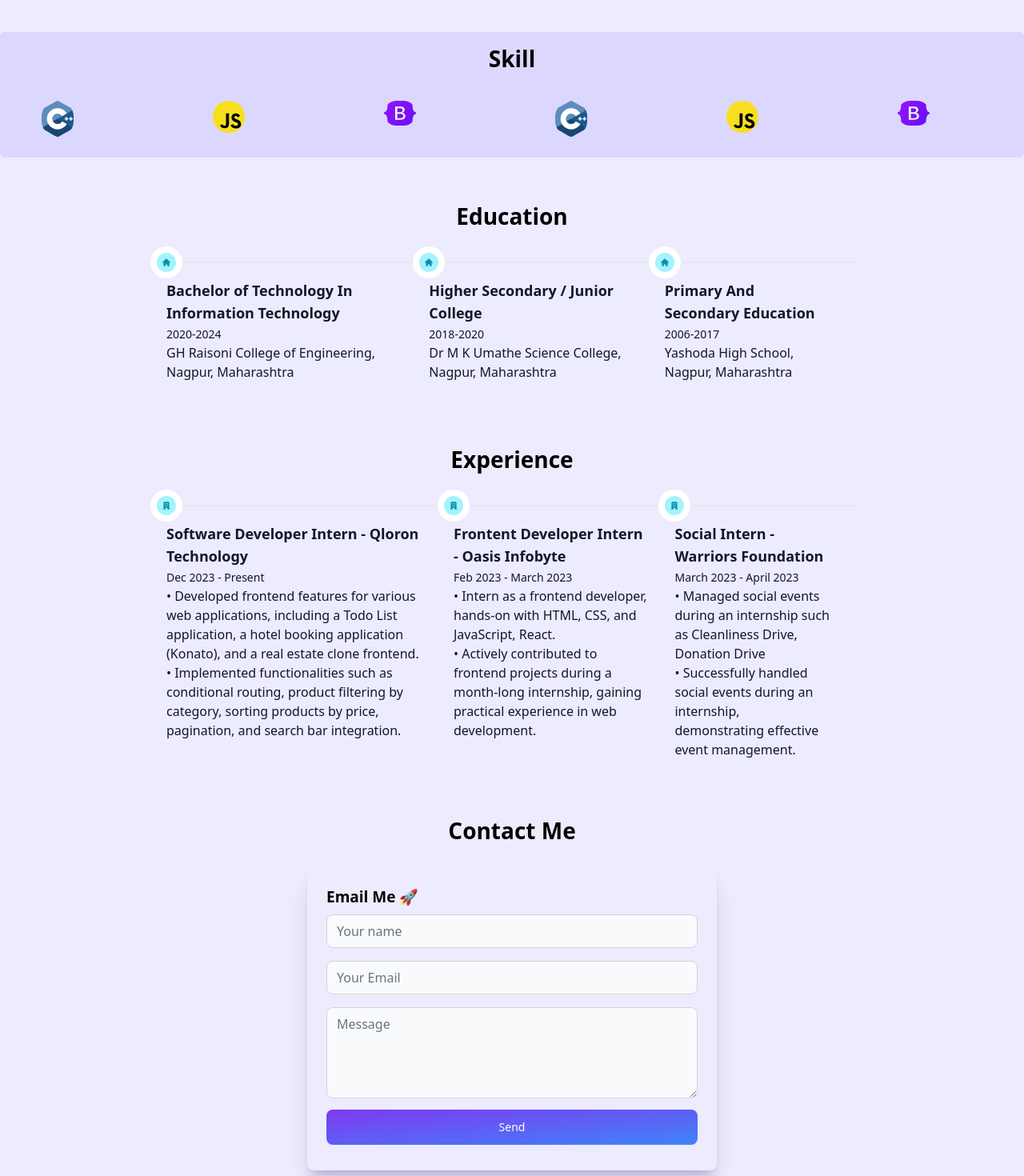
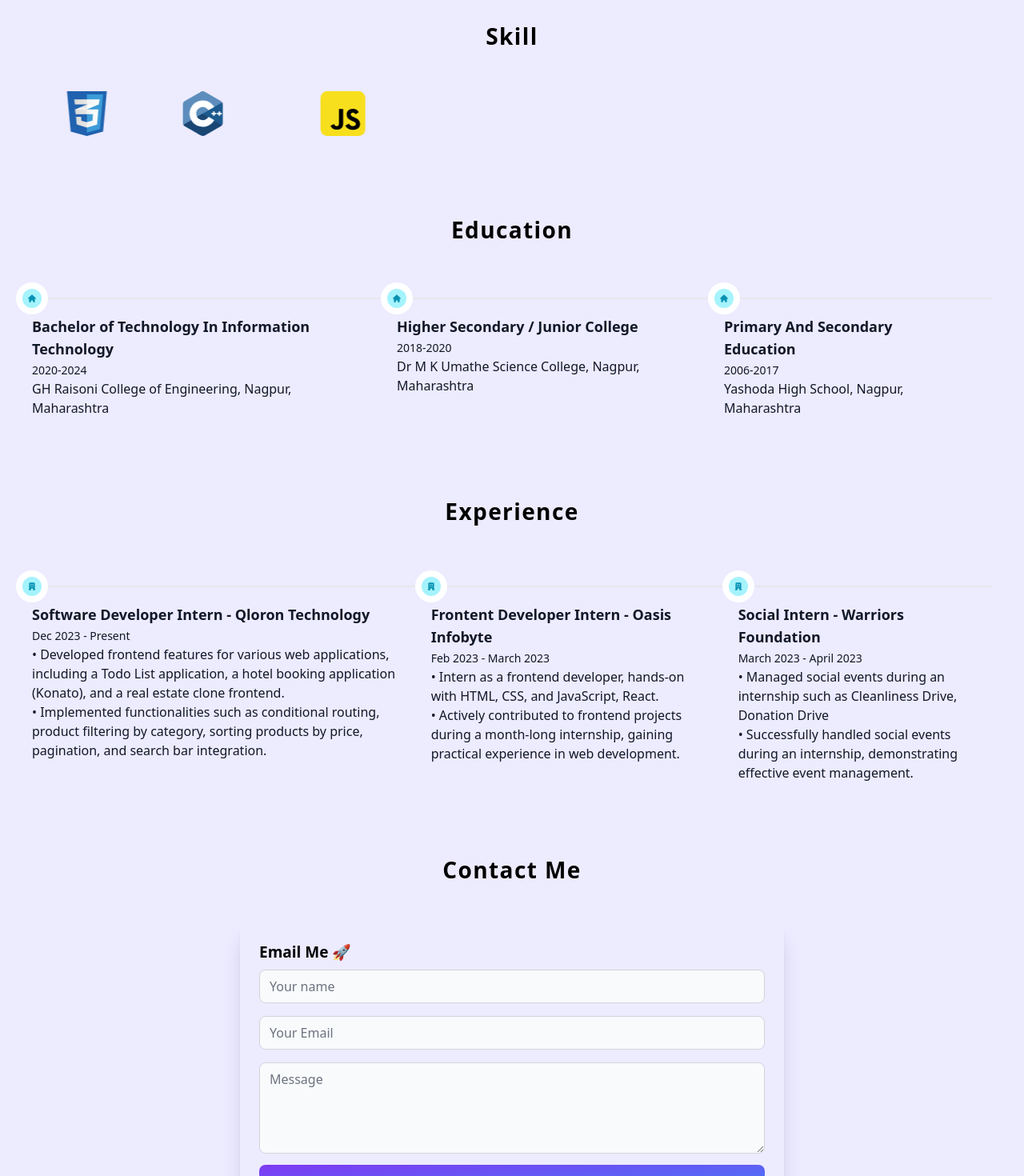
Before and after one commit to rohitselokar15/portfolio-rohit-selokar, a React (Vite) app: page / in a window 1280 px wide. Shown: the part 1100-2570 px from the top of the page at 80% size. Built offline with nearby package versions, Linux system fonts and the light colour scheme.

Commit message:
code update

```diff
--- a/src/App.jsx
+++ b/src/App.jsx
@@ -12,7 +12,7 @@ import Project from "./components/Project";
 const App = () => {
 
   return (
-    <div className="bg-purple-100 dark:bg-black">
+    <div className=" bg-purple-100 dark:bg-black">
       {/* <BrowserRouter> */}
         <Navbar />
         <Home />
--- /dev/null
+++ b/src/app.css
@@ -0,0 +1,25 @@
+@keyframes slideRight {
+    from {
+      transform: translateX(-100%);
+    }
+    to {
+      transform: translateX(100%);
+    }
+  }
+
+  .animate-slide-Right {
+    animation: slideRight 30s linear infinite;
+  }
+
+  @keyframes slideLeft {
+    from {
+      transform: translateX(100%);
+    }
+    to {
+      transform: translateX(-100%);
+    }
+  }
+
+  .animate-slide-Left {
+    animation: slideLeft 30s linear infinite;
+  }
--- a/src/components/Contact.jsx
+++ b/src/components/Contact.jsx
@@ -25,14 +25,14 @@ const Contact = () => {
   return (
     <form
       id="contact"
-      className="mb-8 mx-8 p-0 py-2 md:mx-28 lg:mx-[25%] xl:mx-[30%]"
+      className="mx-4 lg:mx-40 xl:mx-[300px] mb-8 p-0 py-2 "
       ref={form}
       onSubmit={sendEmail}
       data-aos="fade-up"
       data-aos-duration="800"
     >
-      <div className="flex justify-center ">
-        <p className=" group text-black text-[28px] font-semibold my-1 transition-all duration-300 ease-in-out">
+      <div className="flex justify-center">
+        <p className=" group text-black text-[28px] font-bold tracking-wider my-6 transition-all duration-300 ease-in-out">
           <span
             className="p-2 bg-left-bottom bg-gradient-to-r from-purple-500 to-purple-900 bg-[length:0%_5px] bg-no-repeat
           group-hover:bg-[length:100%_4px] cursor-pointer transition-all duration-700 ease-out dark:text-white"
--- a/src/components/Education.jsx
+++ b/src/components/Education.jsx
@@ -5,9 +5,9 @@ import { HiHome } from "react-icons/hi";
 
 const Education = () => {
   return (
-    <div id="education" className="my-12 mx-14 md:mx-22 lg:mx-36 xl:mx-52">
-      <div className="flex justify-center mb-8">
-        <p className=" group text-black text-[28px] font-semibold my-1 transition-all duration-300 ease-in-out">
+    <div id="education" className="container xl:mx-auto max-w-7xl mt-6">
+      <div className="flex justify-center">
+        <p className=" group text-black text-[28px] my-16 font-bold transition-all duration-300 ease-in-out tracking-wider">
           <span
             className=" p-2 bg-left-bottom bg-gradient-to-r from-purple-500 to-purple-900 bg-[length:0%_5px] bg-no-repeat
           group-hover:bg-[length:100%_4px] cursor-pointer transition-all duration-700 ease-out dark:text-white"
@@ -16,7 +16,7 @@ const Education = () => {
           </span>
         </p>
       </div>
-      <Timeline horizontal>
+      <Timeline horizontal className="mx-10">
         <Timeline.Item>
           <Timeline.Point icon={HiHome} />
           <Timeline.Content className=" border-purple-900 border-l-2 pl-2 p-2 md:border-none md:pl-0">
--- a/src/components/Experience.jsx
+++ b/src/components/Experience.jsx
@@ -5,9 +5,9 @@ import { HiOfficeBuilding } from "react-icons/hi";
 
 const Experience = () => {
   return (
-    <div id="experience" className="my-8 mx-14 md:mx-22 lg:mx-36 xl:mx-52">
+    <div id="experience" className="container xl:mx-auto max-w-7xl my-8">
       <div className="flex justify-center mb-8">
-        <p className=" group text-black text-[28px] font-semibold my-1 transition-all duration-300 ease-in-out">
+        <p className=" group text-black text-[28px] font-bold my-10 transition-all duration-300 ease-in-out tracking-wider">
           <span
             className=" p-2 bg-left-bottom bg-gradient-to-r from-purple-500 to-purple-900 bg-[length:0%_5px] bg-no-repeat
           group-hover:bg-[length:100%_4px] cursor-pointer transition-all duration-700 ease-out dark:text-white"
@@ -16,7 +16,7 @@ const Experience = () => {
           </span>
         </p>
       </div>
-      <Timeline horizontal>
+      <Timeline horizontal className="mx-10">
         <Timeline.Item>
           <Timeline.Point icon={HiOfficeBuilding} />
           <Timeline.Content className=" border-purple-900 border-l-2 pl-2 p-2 md:border-none md:pl-0">
@@ -63,22 +63,21 @@ const Experience = () => {
           </Timeline.Content>
         </Timeline.Item>
 
-
         <Timeline.Item>
           <Timeline.Point icon={HiOfficeBuilding} />
           <Timeline.Content className=" border-purple-900 border-l-2 pl-2 p-2 md:border-none md:pl-0">
-            <Timeline.Title>
-              Social Intern - Warriors Foundation
-            </Timeline.Title>
+            <Timeline.Title>Social Intern - Warriors Foundation</Timeline.Title>
             <Timeline.Time className="text-gray-900">
               March 2023 - April 2023
             </Timeline.Time>
             <Timeline.Body className="text-gray-900">
               <p>
-              • Managed social events during an internship such as Cleanliness Drive, Donation Drive
+                • Managed social events during an internship such as Cleanliness
+                Drive, Donation Drive
               </p>
               <p>
-              • Successfully handled social events during an internship, demonstrating effective event management.
+                • Successfully handled social events during an internship,
+                demonstrating effective event management.
               </p>
             </Timeline.Body>
           </Timeline.Content>
--- a/src/components/Home.jsx
+++ b/src/components/Home.jsx
@@ -5,7 +5,7 @@ import user from "../assets/user.jpg";
 
 const Home = () => {
   return (
-    <div id="/" className="xl:mx-24 lg:grid grid-cols-2 ">
+    <div id="/" className="container xl:mx-auto max-w-7xl lg:grid grid-cols-2 ">
       <div>
         <div className=" bg-purple-200 font-openSans md:my-6 mx-12 text-center p-5 rounded-2xl text-black lg:my-9 dark:text-white dark:bg-gray-800">
           <p className="text-[34px] font-bold md:text-[40px]">
@@ -38,7 +38,7 @@ const Home = () => {
         <div className=" p-2 mt-8  flex flex-col items-center">
           <img
             src={user}
-            className=" bg-purple-500 shadow-lg shadow-purple-800 rounded-3xl w-[190px] md:w-[260px] lg:w-[250px] xl:w-[250px] md:rounded-[30%] lg:rounded-[20%] md:bg-purple-700 md:shadow-xl md:shadow-indigo-800/50"
+            className=" bg-purple-500 shadow-lg shadow-purple-800 w-[190px] md:w-[260px] lg:w-[250px] xl:w-[250px] rounded-[50%] md:bg-purple-700 md:shadow-xl md:shadow-indigo-800/50"
           />
           <div className=" flex items-center justify-center lg:mt-2 text-white mt-2">
             <a href="Rohit_Selokar_Resume.pdf" download>
@@ -60,7 +60,7 @@ const Home = () => {
               href="https://www.linkedin.com/in/rohit-selokar-061755217/"
               target="_blank"
             >
-              <i className="fa-brands fa-linkedin text-[28px] m-3  p-2 rounded-[50%] md:my-8 lg:mx-8 border-purple-900 bg-purple-200 dark:bg-white text-blue-600 hover:bg-blue-700 hover:text-white hover:duration-700 dark:text-blue-600"></i>
+              <i className="fa-brands fa-linkedin text-[28px] m-3  p-2 rounded-[50%] md:my-10 lg:mx-8 border-purple-900 bg-purple-200 dark:bg-white text-blue-600 hover:bg-blue-700 hover:text-white hover:duration-700 dark:text-blue-600"></i>
             </a>
           </p>
 
--- a/src/components/Project.jsx
+++ b/src/components/Project.jsx
@@ -9,10 +9,10 @@ const Project = () => {
   return (
     <div
       id="project"
-      className="font-openSans lg:h-[112vh] xl:h-[62vh] lg:flex lg:items-center"
+      className="container xl:mx-auto max-w-7xl font-openSans lg:h-[112vh] xl:h-[62vh] lg:flex lg:items-center"
     >
       <div className="flex items-center justify-center flex-col">
-        <p className="group text-black text-[28px] font-semibold my-1 transition-all duration-300 ease-in-out">
+        <p className="group text-black text-[28px] font-bold my-4 transition-all duration-300 ease-in-out">
           <span
             className=" p-2 bg-left-bottom bg-gradient-to-r from-purple-500 to-purple-900 bg-[length:0%_5px] bg-no-repeat
           group-hover:bg-[length:100%_4px] cursor-pointer transition-all duration-700 ease-out dark:text-white"
--- a/src/components/Skill.jsx
+++ b/src/components/Skill.jsx
@@ -1,69 +1,61 @@
 import React from "react";
-import Slider from "react-slick";
-import "slick-carousel/slick/slick.css";
-import "slick-carousel/slick/slick-theme.css";
+// import Slider from "react-slick";
+// import "slick-carousel/slick/slick.css";
+// import "slick-carousel/slick/slick-theme.css";
 import html from "../assets/html.svg";
 import css from "../assets/css.svg";
 import c from "../assets/c.svg";
 import javascript from "../assets/javascript.svg";
 import bootstrap from "../assets/bootstrap.svg";
+import "../app.css";
 
 const Skill = () => {
-  const settings = {
-    dots: false,
-    infinite: true,
-    speed: 500,
-    slidesToShow: 6, // Default number of slides to show
-    slidesToScroll: 1,
-    autoplay: true,
-    autoplaySpeed: 2000, // Interval between slides in milliseconds
-    pauseOnHover: true,
-    cssEase: "linear",
-    arrows: false, // Optional: hide navigation arrows
-  };
+  return (
+    // <div
+    //   id="skill"
+    //   className="mt-8 rounded-md overflow-hidden bg-purple-200 dark:bg-black"
+    // >
+    //   <div data-aos="fade-up" data-aos-duration="800">
+    //     <div className="flex flex-col items-center" >
+    //     <p className="group text-black text-[28px] font-semibold my-3 transition-all duration-300 ease-in-out">
+    //       <span
+    //         className="p-2 px-4 bg-left-bottom bg-gradient-to-r from-purple-500 to-purple-900 bg-[length:0%_5px] bg-no-repeat
+    //       group-hover:bg-[length:100%_4px] cursor-pointer transition-all duration-700 ease-out dark:text-white"
+    //       >
+    //         Skill
+    //       </span>
+    //     </p>
+    //     </div>
 
-  const logos = [
-    html,
-    css,
-    c,
-    javascript,
-    bootstrap,
-    c,
-    javascript,
-    bootstrap,
-    c,
-    javascript,
-    bootstrap,
-  ];
+    //     <Slider {...settings}>
+    //       {logos.map((logo, index) => (
+    //         <div key={index} className="flex justify-center items-center">
+    //           <img
+    //             src={logo}
+    //             className="w-10 md:w-12 dark:bg-white rounded-full p-1 my-4 md:mx-12 "
+    //             alt={`logo-${index}`}
+    //           />
+    //         </div>
+    //       ))}
+    //     </Slider>
+    //   </div>
+    // </div>
 
-  return (
-    <div
-      id="skill"
-      className="mt-8 rounded-md overflow-hidden bg-purple-200 dark:bg-black"
-    >
-      <div data-aos="fade-up" data-aos-duration="800">
-        <div className="flex flex-col items-center" >
-        <p className="group text-black text-[28px] font-semibold my-3 transition-all duration-300 ease-in-out">
-          <span
-            className="p-2 px-4 bg-left-bottom bg-gradient-to-r from-purple-500 to-purple-900 bg-[length:0%_5px] bg-no-repeat
-          group-hover:bg-[length:100%_4px] cursor-pointer transition-all duration-700 ease-out dark:text-white"
-          >
-            Skill
-          </span>
-        </p>
+    <div className="container xl:mx-auto max-w-7xl ">
+      <p className=" dark:text-white my-10 text-[28px] text-center font-bold tracking-wider">
+        Skill
+      </p>
+      <div className="overflow-hidden">
+        <div className="my-2 inset-y-0 left-0 right-0 flex justify-center items-center space-x-20 animate-slide-Right">
+          <img src={html} alt="Logo 1" className="w-20 h-14" />
+          <img src={css} alt="Logo 2" className="w-20 h-14" />
+          <img src={c} alt="Logo 3" className="w-20 h-14" />
+          <img src={javascript} alt="Logo 4" className="w-20 h-14" />
+          <img src={html} alt="Logo 1" className="w-20 h-14" />
+          <img src={css} alt="Logo 2" className="w-20 h-14" />
+          <img src={c} alt="Logo 3" className="w-20 h-14" />
+          <img src={javascript} alt="Logo 4" className="w-20 h-14" />
         </div>
-
-        <Slider {...settings}>
-          {logos.map((logo, index) => (
-            <div key={index} className="flex justify-center items-center">
-              <img
-                src={logo}
-                className="w-10 md:w-12 dark:bg-white rounded-full p-1 my-4 md:mx-12 "
-                alt={`logo-${index}`}
-              />
-            </div>
-          ))}
-        </Slider>
       </div>
     </div>
   );
```
